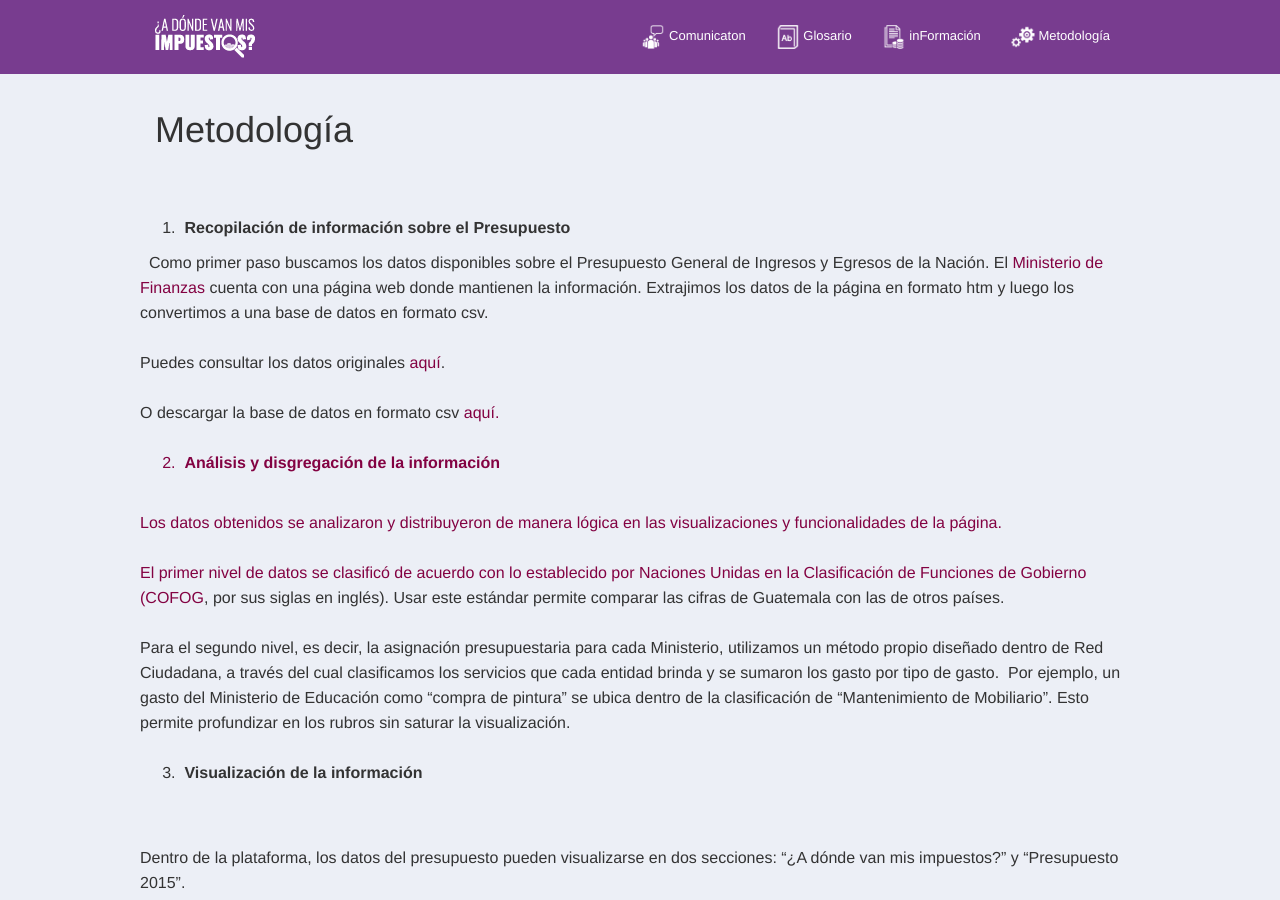
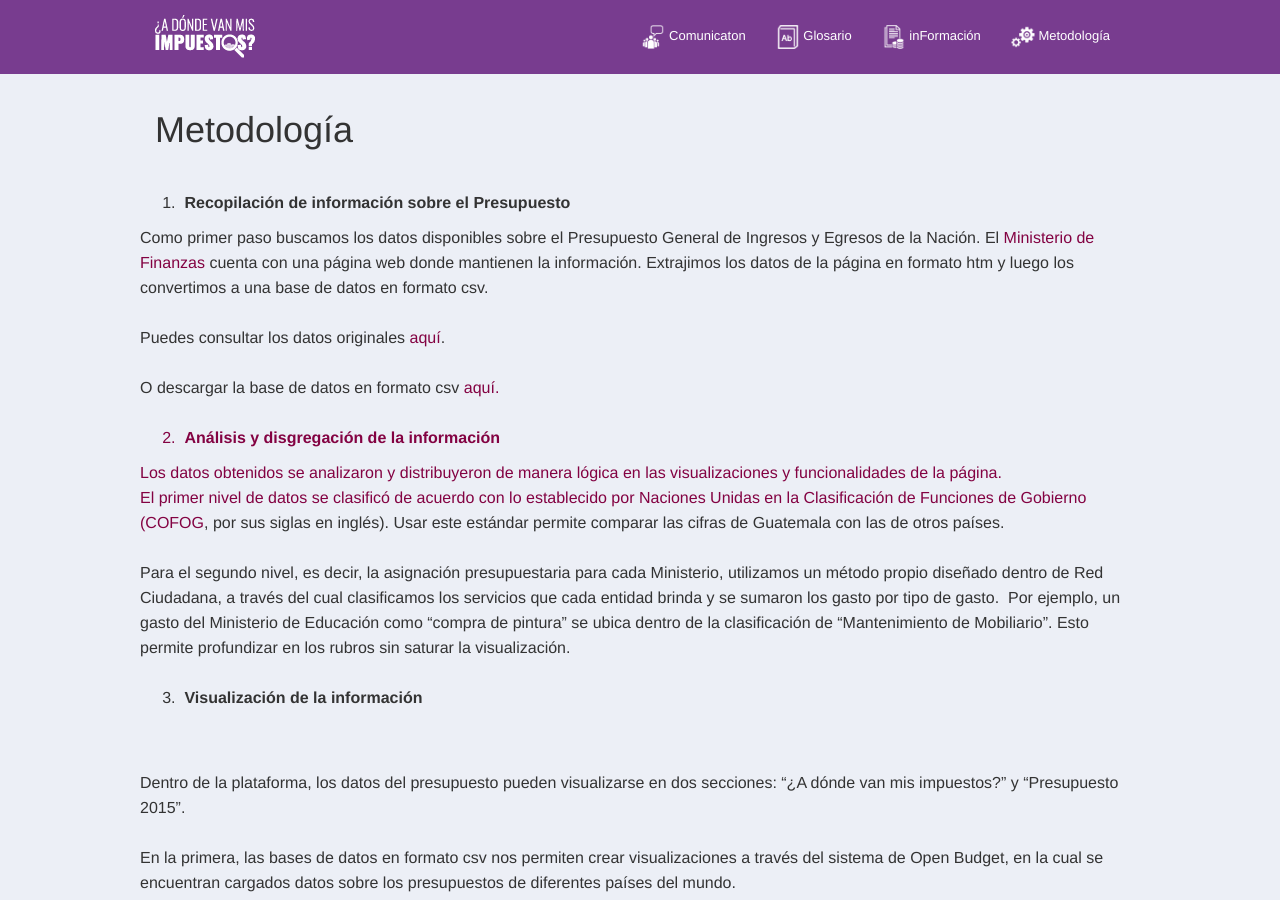
Before and after one commit to jherreragt/MiGuatemala.org, a Jekyll site: the page built from metodologia.html, in a window 1280 px wide and 900 px high. Built offline with Jekyll 4.4.1, drawn with Linux system fonts in a browser that asks for light colours; nearby versions of some CDN libraries; some web fonts are replaced.

Commit message:
Update metodologia.html

```diff
--- a/metodologia.html
+++ b/metodologia.html
@@ -4,32 +4,21 @@ title: Metodología
 ---
 <h1 class="page-title"><br>Metodología</h1>
 	<div class="row spaced">
-
-&nbsp;
-
-&nbsp;
-<br>
 		<ol start="1">
 			<br><li><b><b>  Recopilación de información sobre el Presupuesto</b></b></li>
 		</ol>
-&nbsp;
 		<span style="font-weight: 400;">Como primer paso buscamos los datos disponibles sobre el Presupuesto General de Ingresos y Egresos de la Nación. El </span><a href="http://www.minfin.gob.gt/"><span style="font-weight: 400;">Ministerio de Finanzas </span></a><span style="font-weight: 400;">cuenta con una página web donde mantienen la información. Extrajimos los datos de la página en formato htm y luego los convertimos a una base de datos en formato csv. </span>
-
-&nbsp;
 		<br>
 		<br><span style="font-weight: 400;">Puedes consultar los datos originales </span><a href="http://www.minfin.gob.gt/archivos/presua2015/inicio.htm"><span style="font-weight: 400;">aquí</span></a><span style="font-weight: 400;">.</span>
 		<br>
 		<br><span style="font-weight: 400;">O descargar la base de datos en formato csv </span><a href="http://www.minfin.gob.gt/archivos/presua2015/inicio.htm"><span style="font-weight: 400;">aquí</span><span style="font-weight: 400;">.</span>
 
-&nbsp;
 		<ol start="2">
 			<br><li><b>  Análisis y disgregación de la información </b></li>
 		</ol>
-&nbsp;
-<br><span style="font-weight: 400;">Los datos obtenidos se analizaron y distribuyeron de manera lógica en las visualizaciones y funcionalidades de la página. </span>
 
-&nbsp;
-<br>
+		<span style="font-weight: 400;">Los datos obtenidos se analizaron y distribuyeron de manera lógica en las visualizaciones y funcionalidades de la página. </span>
+
 		<br><span style="font-weight: 400;">El primer nivel de datos se clasificó de acuerdo con lo establecido por Naciones Unidas en la Clasificación de Funciones de Gobierno (</span><a href="http://unstats.un.org/unsd/cr/registry/regcst.asp?Cl=4"><span style="font-weight: 400;">COFOG</span></a><span style="font-weight: 400;">, por sus siglas en inglés). Usar este estándar permite comparar las cifras de Guatemala con las de otros países. </span>
 
 		&nbsp;
@@ -93,6 +82,7 @@ title: Metodología
 		<br><span style="font-weight: 400;">Esta plataforma presenta información del Presupuesto utilizado en el año 2015. Los datos que encuentras en las gráficas son datos presupuestarios y no de gasto efectivo.</span>
 
 	</div>
+
 <div class="container">
   <div class="row spaced">
     <div class="col-md-6">
```
Lines whose indentation alone changed are shown as unchanged.
